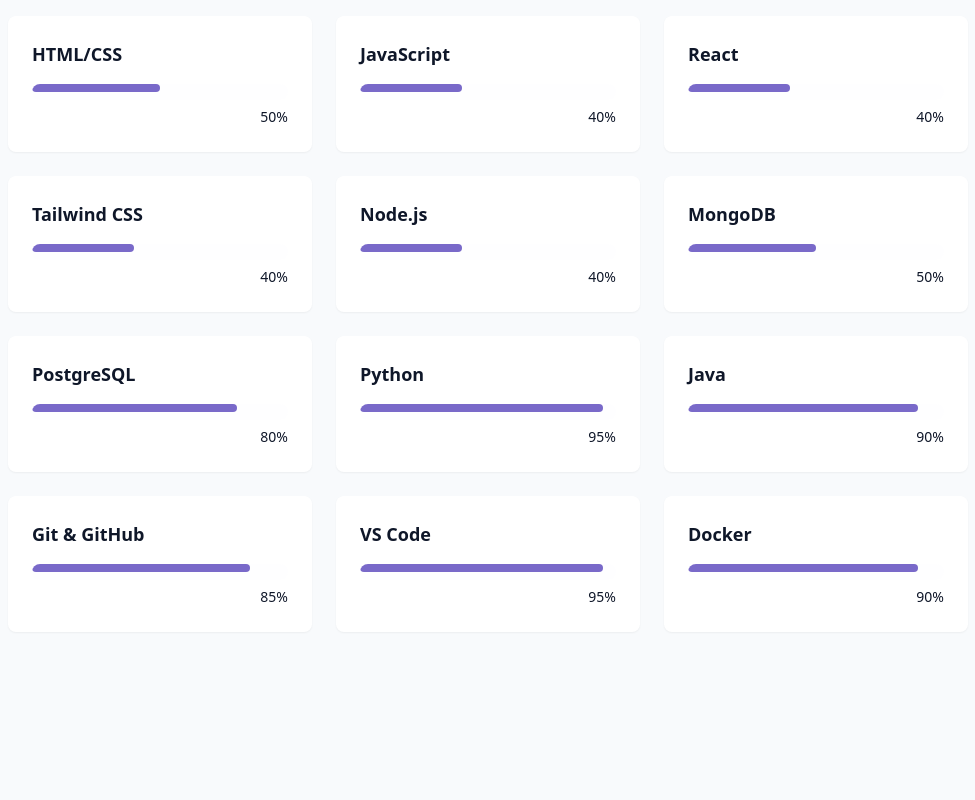
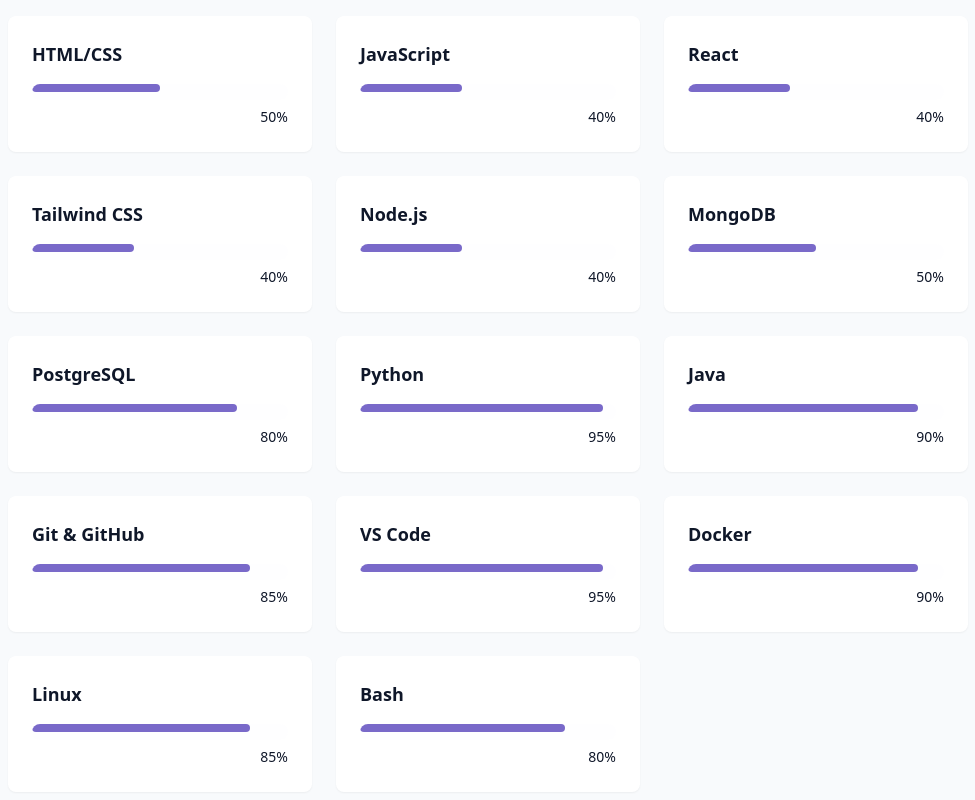
Before and after one commit to PanagiotisTselentis/my-portfolio, a React (Vite) app: page / in a window 1280 px wide. Shown: the part 1056-1856 px from the top of the page, without its empty margins (152-1127 px from the left). Before the commit the page ends 1784 px from the top, so only its background shows below. Built offline with nearby package versions, Linux system fonts and the light colour scheme.

Commit message:
added skills

```diff
--- a/src/components/SkillsSection.jsx
+++ b/src/components/SkillsSection.jsx
@@ -19,6 +19,8 @@
     { name: "Git & GitHub", level: 85, category: "Tools" },
     { name: "VS Code", level: 95, category: "Tools" },
     { name: "Docker", level: 90, category: "Tools" },
+    { name: "Linux", level: 85, category: "Tools" },
+    { name: "Bash", level: 80, category: "Tools" },
 
 ]
 
```
